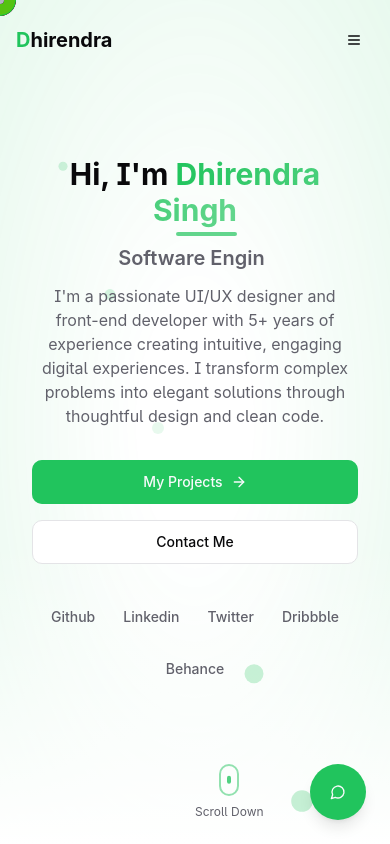
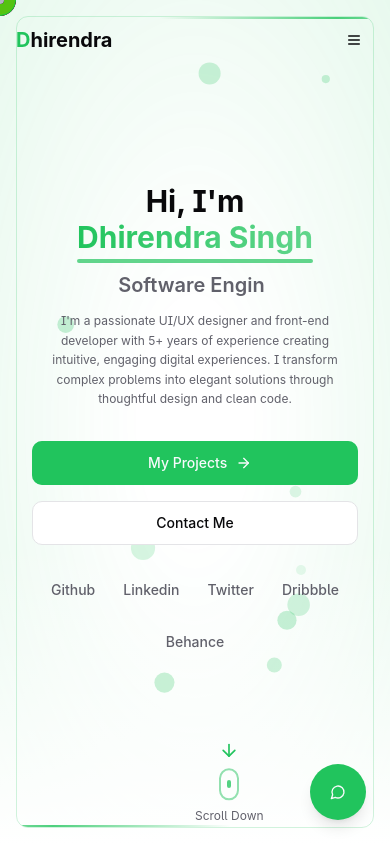
Before and after one commit to Dksingh566/dk-portfolio, a React (Vite) app: page / in a window 390 px wide. Shown: the top 844 px of the page. Built offline with nearby package versions, Linux system fonts and the light colour scheme.

Commit message:
Improve Hero Section Design
This commit improves the hero section design, particularly for mobile devices.  The font size of the introductory text is reduced for better readability on smaller screens.  Additional interactive features and animations are added to enhance user engagement.

```diff
--- a/src/components/hero-section.tsx
+++ b/src/components/hero-section.tsx
@@ -1,16 +1,18 @@
 
 import React, { useRef, useState, useEffect } from 'react';
 import { Button } from '@/components/ui/button';
-import { ArrowRight, MousePointer, Code, Eye } from 'lucide-react';
+import { ArrowRight, MousePointer, Code, Eye, Sparkles, ArrowDown } from 'lucide-react';
 import { TypeAnimation } from 'react-type-animation';
 import { personalInfo } from '@/lib/data';
-import { motion, useAnimation } from "framer-motion";
+import { motion, useAnimation, AnimatePresence } from "framer-motion";
 import { toast } from "sonner";
 
 export function HeroSection() {
   const heroSectionRef = useRef<HTMLDivElement>(null);
   const [isHeroVisible, setIsHeroVisible] = useState(false);
   const [mousePosition, setMousePosition] = useState({ x: 0, y: 0 });
+  const [showScrollIndicator, setShowScrollIndicator] = useState(true);
+  const [isHovering, setIsHovering] = useState(false);
   const controls = useAnimation();
 
   // Track mouse movement for parallax effect
@@ -59,6 +61,20 @@ export function HeroSection() {
     };
   }, []);
 
+  // Hide scroll indicator after scrolling
+  useEffect(() => {
+    const handleScroll = () => {
+      if (window.scrollY > 100) {
+        setShowScrollIndicator(false);
+      } else {
+        setShowScrollIndicator(true);
+      }
+    };
+
+    window.addEventListener('scroll', handleScroll);
+    return () => window.removeEventListener('scroll', handleScroll);
+  }, []);
+
   const handleProjectsClick = () => {
     const projectsSection = document.getElementById('projects');
     if (projectsSection) {
@@ -89,8 +105,10 @@ export function HeroSection() {
           <motion.h1
             className="text-3xl sm:text-4xl md:text-5xl lg:text-6xl font-bold mb-4 text-shadow-md"
             animate={controls}
+            onHoverStart={() => setIsHovering(true)}
+            onHoverEnd={() => setIsHovering(false)}
           >
-            Hi, I'm <span className="text-gradient relative">
+            Hi, I'm <span className="text-gradient relative inline-block">
               {personalInfo.name}
               <motion.span
                 className="absolute -bottom-2 left-0 w-full h-1 bg-primary/70 rounded-full"
@@ -98,6 +116,18 @@ export function HeroSection() {
                 animate={{ width: "100%" }}
                 transition={{ duration: 1, delay: 1.2 }}
               />
+              <AnimatePresence>
+                {isHovering && (
+                  <motion.div
+                    initial={{ opacity: 0, y: -20 }}
+                    animate={{ opacity: 1, y: 0 }}
+                    exit={{ opacity: 0, y: -20 }}
+                    className="absolute -right-6 -top-6"
+                  >
+                    <Sparkles className="h-5 w-5 text-primary animate-pulse" />
+                  </motion.div>
+                )}
+              </AnimatePresence>
             </span>
           </motion.h1>
         </motion.div>
@@ -130,7 +160,7 @@ export function HeroSection() {
           animate={{ y: 0, opacity: 1 }}
           transition={{ duration: 0.5, delay: 0.4 }}
         >
-          <p className="text-base sm:text-lg md:text-xl text-muted-foreground max-w-2xl mx-auto mb-8 sm:mb-12 px-2">
+          <p className="text-xs sm:text-sm md:text-base lg:text-lg text-muted-foreground max-w-2xl mx-auto mb-8 sm:mb-12 px-2 leading-relaxed">
             {personalInfo.bio}
           </p>
         </motion.div>
@@ -145,11 +175,17 @@ export function HeroSection() {
             size="lg"
             className="group w-full sm:w-auto relative overflow-hidden"
             onClick={handleProjectsClick}
+            whileHover={{ scale: 1.05 }}
+            whileTap={{ scale: 0.95 }}
           >
-            <span className="relative z-10 flex items-center">
+            <motion.span
+              className="relative z-10 flex items-center"
+              animate={{ x: [0, 5, 0] }}
+              transition={{ repeat: Infinity, duration: 2 }}
+            >
               My Projects
               <ArrowRight className="w-4 h-4 sm:w-5 sm:h-5 ml-2 group-hover:translate-x-1 transition-transform" />
-            </span>
+            </motion.span>
             <span className="absolute inset-0 w-full h-full bg-primary/80 animate-pulse"></span>
           </Button>
           <Button
@@ -163,6 +199,8 @@ export function HeroSection() {
                 icon: <Eye className="h-5 w-5 text-primary" />
               });
             }}
+            whileHover={{ scale: 1.05 }}
+            whileTap={{ scale: 0.95 }}
           >
             <span className="relative z-10">Contact Me</span>
             <span className="absolute bottom-0 left-0 w-0 h-0.5 bg-primary group-hover:w-full transition-all duration-300"></span>
@@ -173,9 +211,9 @@ export function HeroSection() {
           initial={{ opacity: 0 }}
           animate={{ opacity: 1 }}
           transition={{ duration: 1, delay: 0.8 }}
-          className="mt-8 sm:mt-12 flex justify-center flex-wrap gap-3 sm:gap-4"
+          className="mt-6 sm:mt-12 flex justify-center flex-wrap gap-3 sm:gap-4"
         >
-          {Object.entries(personalInfo.socials).map(([platform, url]) => (
+          {Object.entries(personalInfo.socials).map(([platform, url], index) => (
             <motion.a
               key={platform}
               href={url}
@@ -184,6 +222,9 @@ export function HeroSection() {
               className="text-muted-foreground hover:text-primary transition-colors p-2 relative group"
               whileHover={{ scale: 1.1 }}
               onHoverStart={() => toast.info(`View my ${platform} profile`, { duration: 1500 })}
+              initial={{ opacity: 0, y: 20 }}
+              animate={{ opacity: 1, y: 0 }}
+              transition={{ delay: 0.8 + index * 0.1 }}
             >
               <span className="capitalize text-sm sm:text-base font-medium">{platform}</span>
               <motion.span
@@ -202,39 +243,49 @@ export function HeroSection() {
 
         <div className="absolute bottom-0 left-0 right-0 h-[300px] bg-gradient-to-t from-background to-transparent"></div>
 
-        {/* Interactive animated shapes */}
-        {Array.from({ length: 6 }).map((_, i) => (
+        {/* Interactive floating particles */}
+        {Array.from({ length: 12 }).map((_, i) => (
           <motion.div
             key={i}
-            className={`absolute rounded-full opacity-${20 + i * 10} bg-primary/50`}
+            className={`absolute rounded-full opacity-${20 + i * 5} bg-primary/50`}
             style={{
-              width: `${8 + i * 2}px`,
-              height: `${8 + i * 2}px`,
-              top: `${20 + i * 15}%`,
-              left: `${15 + i * 12}%`,
+              width: `${5 + i * 1.5}px`,
+              height: `${5 + i * 1.5}px`,
+              top: `${Math.random() * 80 + 10}%`,
+              left: `${Math.random() * 80 + 10}%`,
             }}
             animate={{
-              y: [0, -10, 0],
+              y: [0, -(10 + i * 2), 0],
+              x: [0, (5 + i), 0],
               opacity: [0.2, 0.5, 0.2],
               scale: [1, 1.2, 1]
             }}
             transition={{
-              duration: 4 + i,
+              duration: 3 + i,
               repeat: Infinity,
               ease: "easeInOut",
-              delay: i * 0.5
+              delay: i * 0.3
             }}
           />
         ))}
       </div>
 
-      {/* Mouse scroll indicator */}
+      {/* Enhanced mouse scroll indicator */}
+      <AnimatePresence>
+        {showScrollIndicator && (
           <motion.div
-        className="absolute bottom-6 sm:bottom-10 left-1/2 transform -translate-x-1/2 text-center opacity-80"
+            className="absolute bottom-6 sm:bottom-10 left-1/2 transform -translate-x-1/2 text-center"
             initial={{ opacity: 0, y: -10 }}
             animate={{ opacity: 1, y: 0 }}
+            exit={{ opacity: 0, y: 10 }}
             transition={{ delay: 2, duration: 1 }}
           >
+            <motion.div
+              className="flex flex-col items-center"
+              animate={{ y: [0, 5, 0] }}
+              transition={{ duration: 1.5, repeat: Infinity }}
+            >
+              <ArrowDown className="h-5 w-5 text-primary mb-2" />
               <motion.div
                 className="w-5 h-8 sm:w-6 sm:h-10 border-2 border-primary/50 rounded-full flex justify-center p-1 mx-auto"
                 animate={{ opacity: [0.5, 1, 0.5] }}
@@ -248,6 +299,35 @@ export function HeroSection() {
               </motion.div>
               <p className="text-xs text-muted-foreground mt-2">Scroll Down</p>
             </motion.div>
+          </motion.div>
+        )}
+      </AnimatePresence>
+
+      {/* Animated gradient border */}
+      <div className="absolute inset-x-4 top-4 bottom-4 border border-primary/20 rounded-xl pointer-events-none overflow-hidden">
+        <motion.div
+          className="absolute top-0 left-0 w-full h-[2px] bg-gradient-to-r from-transparent via-primary/80 to-transparent"
+          animate={{
+            left: ['-100%', '100%'],
+          }}
+          transition={{
+            repeat: Infinity,
+            duration: 4,
+            ease: "linear"
+          }}
+        />
+        <motion.div
+          className="absolute bottom-0 right-0 w-full h-[2px] bg-gradient-to-r from-transparent via-primary/80 to-transparent"
+          animate={{
+            right: ['-100%', '100%'],
+          }}
+          transition={{
+            repeat: Infinity,
+            duration: 4,
+            ease: "linear"
+          }}
+        />
+      </div>
     </section>
   );
 }
```
Lines whose indentation alone changed are shown as unchanged.
